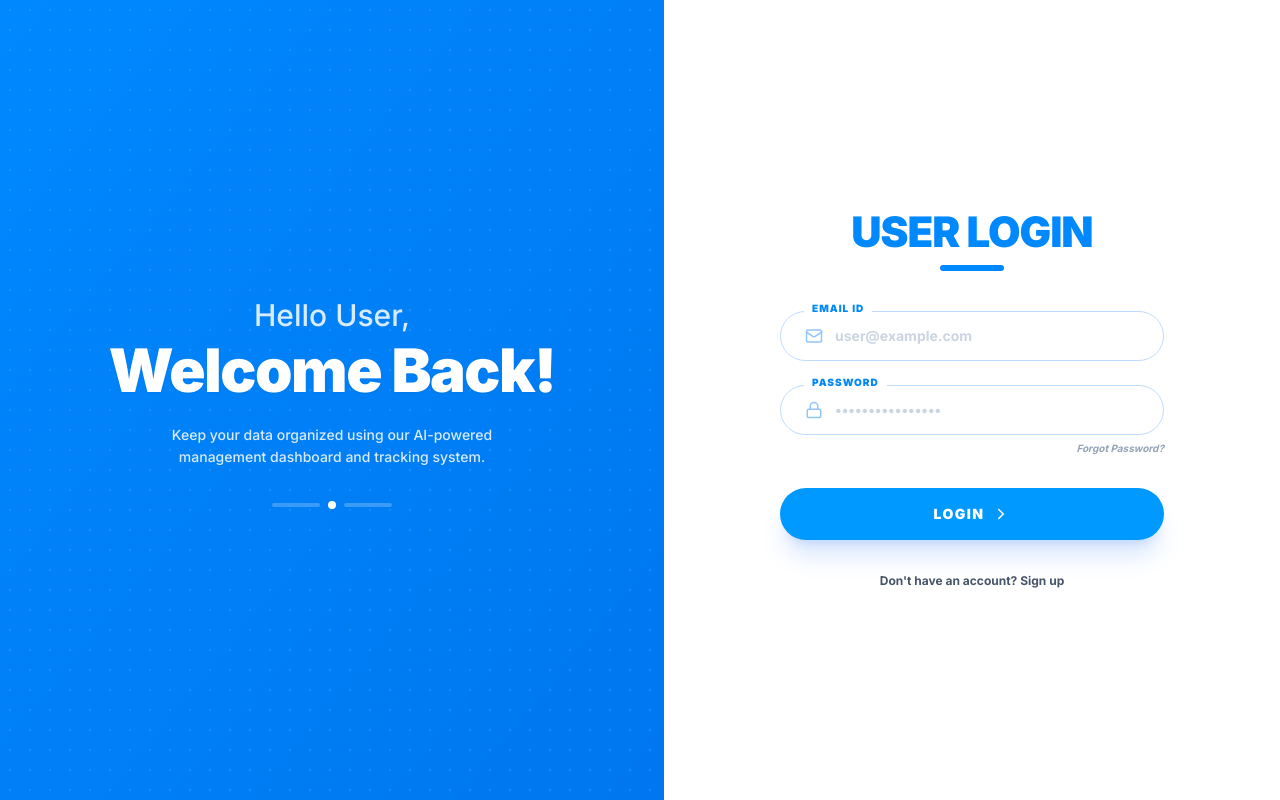
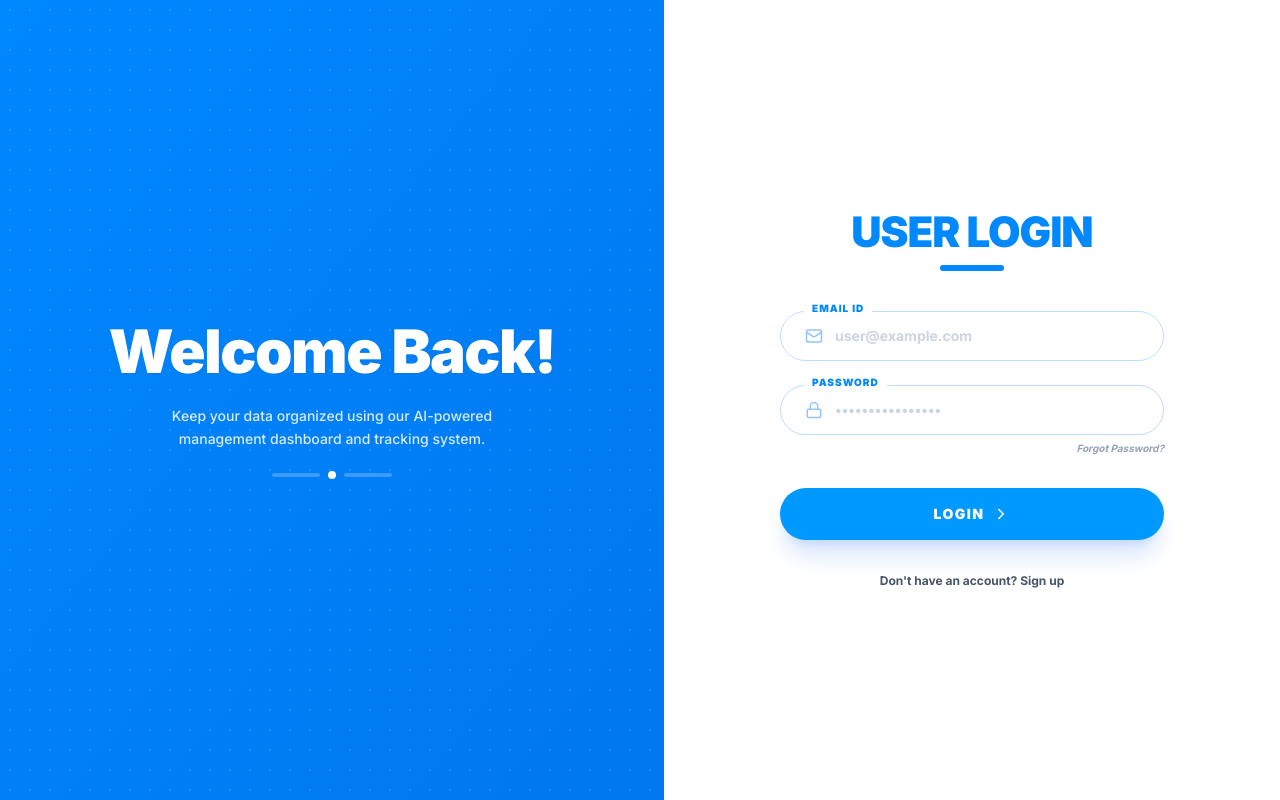
Before and after one commit to progamersumon/Sumon-Finance-Hub, a React (Vite) app: page / in a window 1280 px wide. Built offline with nearby package versions, Linux system fonts and the light colour scheme.

Commit message:
feat: Improve welcome screen layout
Adjust spacing and typography for the welcome screen to enhance readability and visual appeal. The primary heading is now more prominent, and supporting text is better integrated.

```diff
--- a/App.tsx
+++ b/App.tsx
@@ -133,14 +133,13 @@ const LoginView: React.FC<{ onLogin: (user: any) => void, language: LanguageType
 
       <div className="hidden md:flex flex-1 bg-gradient-to-br from-[#0088ff] to-[#0077ee] flex-col items-center justify-center p-12 text-center text-white relative overflow-hidden">
         <div className="absolute inset-0 opacity-10 bg-[radial-gradient(#fff_1px,transparent_1px)] [background-size:20px_20px]" />
-        <div className="max-w-xl space-y-0 relative z-10">
-          <h1 className="text-[30px] font-medium text-blue-50/90 leading-relaxed mx-auto whitespace-nowrap">Hello User,</h1>
-          <h1 className="text-6xl font-black tracking-tight leading-none drop-shadow-sm">Welcome Back!</h1>
-          <p className="text-[14px] font-medium text-blue-50/90 leading-relaxed mx-auto whitespace-nowrap pt-6">
+        <div className="max-w-xl space-y-4 relative z-10">
+          <h1 className="text-6xl font-black tracking-tight leading-none drop-shadow-sm mb-6">Welcome Back!</h1>
+          <p className="text-[14px] font-medium text-blue-50/90 leading-relaxed mx-auto whitespace-nowrap">
             Keep your data organized using our AI-powered<br />management dashboard and tracking system.
           </p>
 
-          <div className="pt-8 flex items-center justify-center gap-2">
+          <div className="pt-1 flex items-center justify-center gap-2">
             <div className="w-12 h-1 bg-blue-300/40 rounded-full" />
             <div className="w-2 h-2 bg-white rounded-full animate-pulse" />
             <div className="w-12 h-1 bg-blue-300/40 rounded-full" />
```
